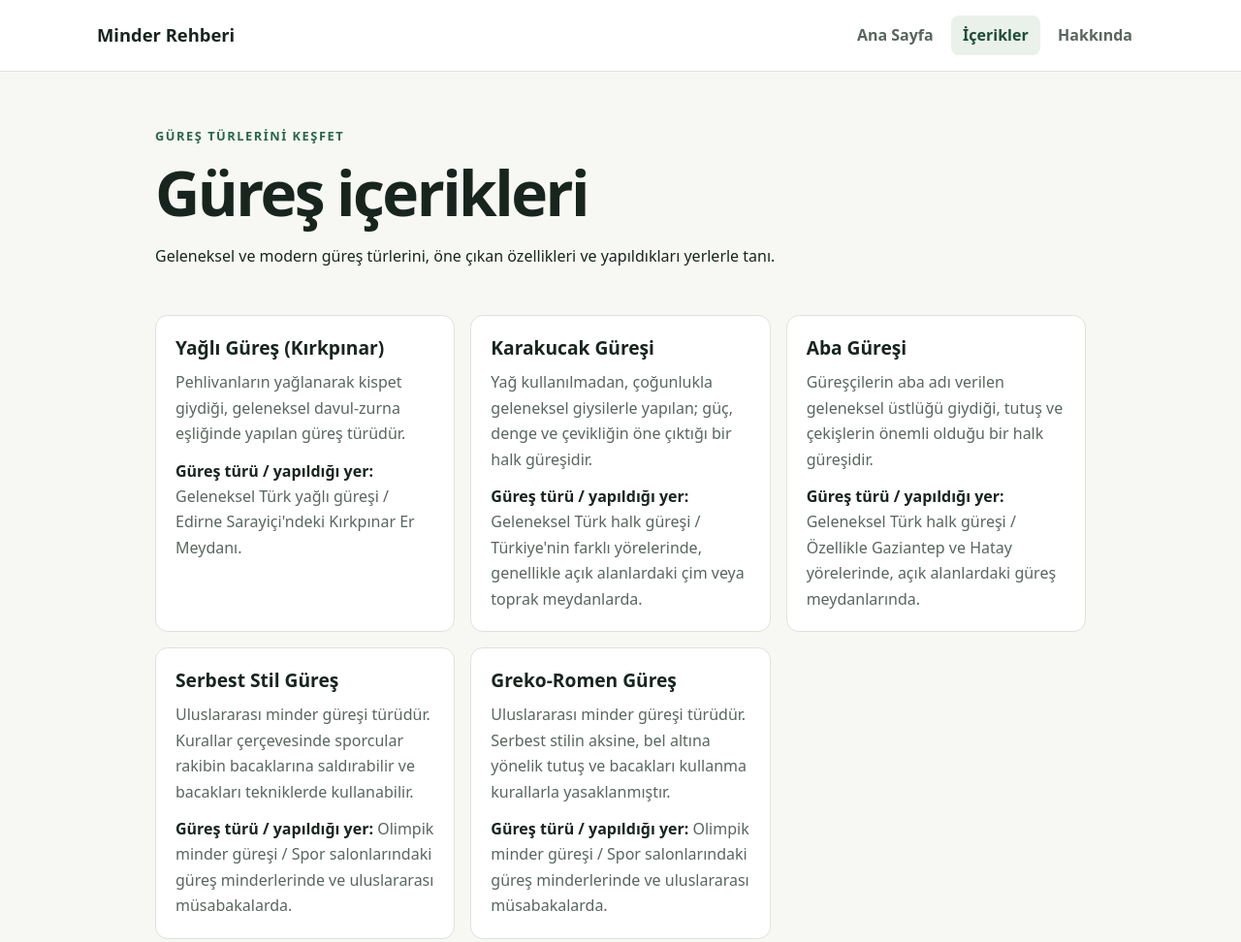
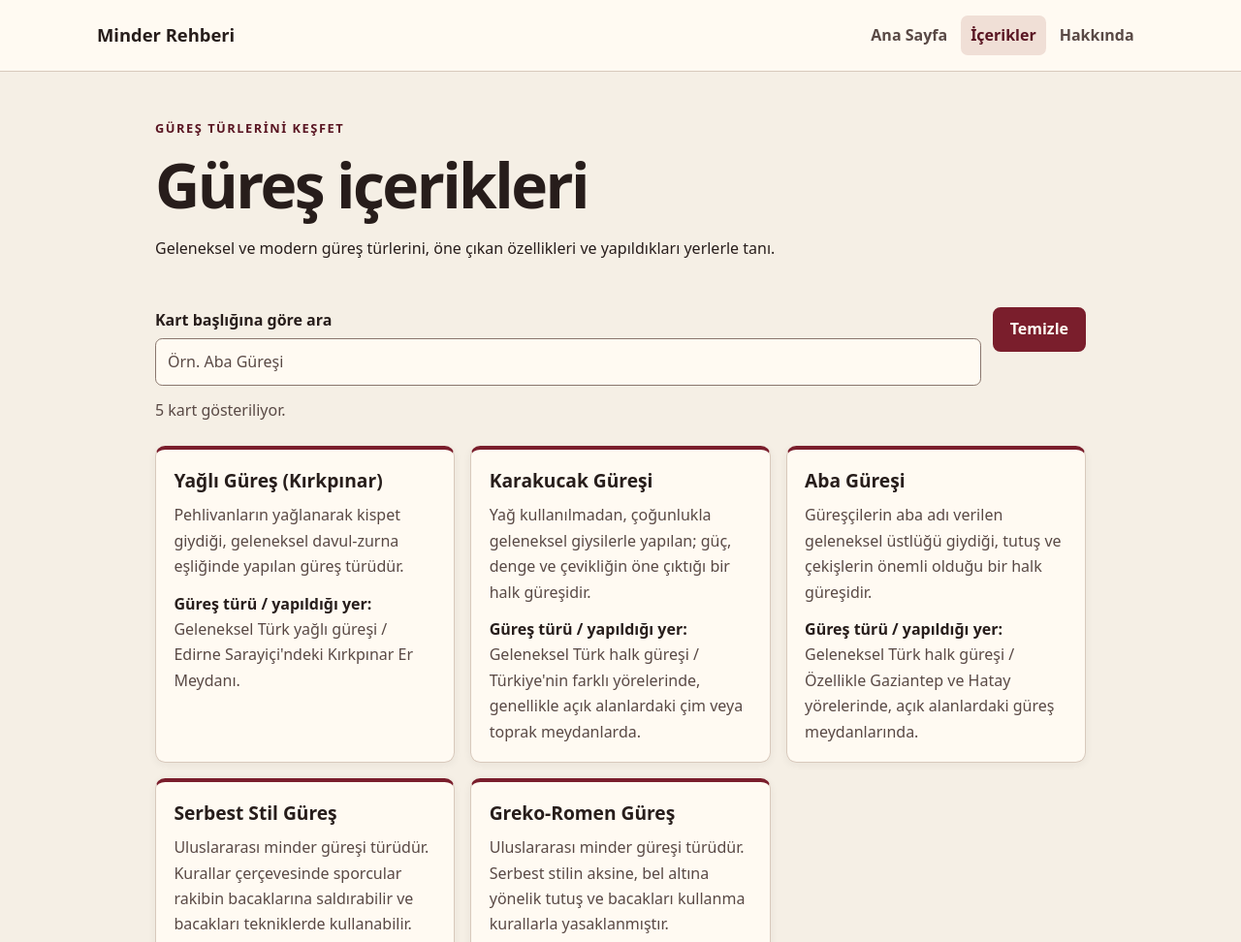
Before and after one commit to huzeyfex/gures, a plain HTML site: page icerikler.html in a window 1280 px wide. Shown: the top 972 px of the page at 97% size. Drawn offline with Linux system fonts and the light colour scheme.

Commit message:
Başlığa göre arama, sayaç ve Temizle eklendi

```diff
--- a/icerikler.html
+++ b/icerikler.html
@@ -3,9 +3,10 @@
 <head>
   <meta charset="utf-8">
   <meta name="viewport" content="width=device-width, initial-scale=1">
-  <meta name="description" content="Güreşe yeni başlayanlar için beş temel güreş tekniğine kısa bir bakış.">
+  <meta name="description" content="Güreş türlerini başlıklarına göre arayın ve kısa tanıtımlarını keşfedin.">
   <title>İçerikler | Minder Rehberi</title>
   <link rel="stylesheet" href="style.css">
+  <script src="script.js" defer></script>
 </head>
 <body>
   <header class="site-header">
@@ -25,6 +26,18 @@
       <h1>Güreş içerikleri</h1>
       <p>Geleneksel ve modern güreş türlerini, öne çıkan özellikleri ve yapıldıkları yerlerle tanı.</p>
     </header>
+
+    <section class="search-panel" aria-label="Güreş türlerinde arama">
+      <div class="search-controls">
+        <div class="search-field">
+          <label for="kart-arama">Kart başlığına göre ara</label>
+          <input id="kart-arama" type="search" autocomplete="off" placeholder="Örn. Aba Güreşi">
+        </div>
+        <button id="arama-temizle" type="button">Temizle</button>
+      </div>
+      <p id="sonuc-sayaci" class="search-status" aria-live="polite" aria-atomic="true"></p>
+      <p id="sonuc-yok" class="search-status" role="status" hidden>Sonuç bulunamadı.</p>
+    </section>
 
     <div class="technique-grid" aria-label="Güreş türleri">
       <div class="kart">
--- /dev/null
+++ b/script.js
@@ -0,0 +1,56 @@
+// Arama alanını, temizleme düğmesini, sonuç sayacını ve boş sonuç mesajını seç.
+const searchInput = document.querySelector("#kart-arama");
+const clearButton = document.querySelector("#arama-temizle");
+const resultCount = document.querySelector("#sonuc-sayaci");
+const noResultsMessage = document.querySelector("#sonuc-yok");
+
+// İçerik kartlarının listesini al.
+const cards = Array.from(document.querySelectorAll(".kart"));
+
+// Her aramada kartları yalnızca başlık metnine göre filtrele.
+function updateCards() {
+  // Sorgunun başındaki ve sonundaki boşlukları kaldır.
+  const query = searchInput.value.trim();
+  // Türkçe I/İ/ı/i harflerini doğru eşlemek için Türkçe yerel ayarını kullan.
+  const normalizedQuery = query.toLocaleLowerCase("tr-TR");
+  // Görünür kartların sayısını arama boyunca hesapla.
+  let visibleCount = 0;
+
+  // Her kart için başlığı alıp sorguyla Türkçe kurallarına göre karşılaştır.
+  cards.forEach((card) => {
+    // Başlık dışındaki açıklama ve yer bilgisini aramaya dahil etme.
+    const title = card.querySelector("h2, h3").textContent.trim();
+    // Boş sorgu tüm kartlarla eşleşir; dolu sorgu başlıkta aranır.
+    const matches = normalizedQuery === ""
+      || title.toLocaleLowerCase("tr-TR").includes(normalizedQuery);
+
+    // Eşleşen kartı göster, eşleşmeyeni gizle.
+    card.hidden = !matches;
+
+    // Görünen kartları sayaçta say.
+    if (matches) {
+      visibleCount += 1;
+    }
+  });
+
+  // Sayacı görünür kart sayısına göre güncelle.
+  resultCount.textContent = `${visibleCount} kart gösteriliyor.`;
+  // Hiç kart görünmüyorsa boş sonuç mesajını aç.
+  noResultsMessage.hidden = visibleCount !== 0;
+}
+
+// Kullanıcı her yazdığında kartları yeniden filtrele.
+searchInput.addEventListener("input", updateCards);
+
+// Temizle düğmesi sorguyu silip tüm kartları tekrar gösterir.
+clearButton.addEventListener("click", () => {
+  // Arama alanını boşalt.
+  searchInput.value = "";
+  // Kart görünürlüğünü ve sayacı varsayılan duruma getir.
+  updateCards();
+  // Klavyeyle aramaya devam edilebilmesi için odağı alana taşı.
+  searchInput.focus();
+});
+
+// Sayfa ilk açıldığında tüm kartları ve doğru sayacı göster.
+updateCards();
--- a/style.css
+++ b/style.css
@@ -1,12 +1,13 @@
 :root {
   color-scheme: light;
-  --ink: #18251f;
-  --muted: #59665f;
-  --paper: #f7f8f3;
-  --surface: #ffffff;
-  --accent: #28664d;
-  --accent-dark: #1d4d39;
-  --line: #dce3db;
+  --ink: #271d1b;
+  --muted: #594945;
+  --paper: #f5efe5;
+  --surface: #fffaf2;
+  --accent: #7a1e2c;
+  --accent-dark: #591522;
+  --line: #d8c9bc;
+  --focus: #281c19;
   font-family: system-ui, -apple-system, BlinkMacSystemFont, "Segoe UI", sans-serif;
 }
 
@@ -29,17 +30,21 @@ a {
   color: var(--accent-dark);
 }
 
-a:focus-visible {
-  outline: 3px solid #d59b32;
-  outline-offset: 4px;
+a:focus-visible,
+button:focus-visible,
+input:focus-visible,
+select:focus-visible,
+textarea:focus-visible {
+  outline: 3px solid var(--focus);
+  outline-offset: 3px;
 }
 
 .site-header {
   display: flex;
-  align-items: center;
-  justify-content: space-between;
-  gap: 1.5rem;
-  padding: 1rem max(1.25rem, calc((100% - 1080px) / 2));
+  flex-direction: column;
+  align-items: flex-start;
+  gap: 0.5rem;
+  padding: 1rem;
   background: var(--surface);
   border-bottom: 1px solid var(--line);
 }
@@ -49,13 +54,12 @@ a:focus-visible {
   font-size: 1.15rem;
   font-weight: 750;
   text-decoration: none;
-  white-space: nowrap;
 }
 
 .nav-list {
   display: flex;
   flex-wrap: wrap;
-  gap: 0.4rem;
+  gap: 0.2rem;
   margin: 0;
   padding: 0;
   list-style: none;
@@ -63,28 +67,29 @@ a:focus-visible {
 
 .nav-list a {
   display: inline-block;
-  padding: 0.45rem 0.75rem;
-  border-radius: 0.5rem;
+  padding: 0.45rem 0.65rem;
+  border-radius: 0.45rem;
   color: var(--muted);
-  font-weight: 600;
+  font-weight: 650;
   text-decoration: none;
 }
 
 .nav-list a:hover,
 .nav-list a[aria-current="page"] {
   color: var(--accent-dark);
-  background: #eaf1eb;
+  background: #f0dfd6;
 }
 
 .container {
-  width: min(100% - 2.5rem, 960px);
+  width: min(100% - 2rem, 960px);
+  min-width: 0;
   margin: 0 auto;
   flex: 1;
 }
 
 .hero {
   max-width: 740px;
-  padding: clamp(4rem, 12vw, 8rem) 0;
+  padding: clamp(3rem, 12vw, 8rem) 0;
 }
 
 .hero h1,
@@ -94,11 +99,12 @@ a:focus-visible {
   font-size: clamp(2.2rem, 6vw, 4rem);
   line-height: 1.12;
   letter-spacing: -0.04em;
+  overflow-wrap: anywhere;
 }
 
 .eyebrow {
   margin: 0 0 0.75rem;
-  color: var(--accent);
+  color: var(--accent-dark);
   font-size: 0.8rem;
   font-weight: 750;
   letter-spacing: 0.12em;
@@ -113,39 +119,99 @@ a:focus-visible {
   line-height: 1.45;
 }
 
-.button {
-  display: inline-block;
+.button,
+button {
+  display: inline-flex;
+  align-items: center;
+  justify-content: center;
+  min-height: 2.75rem;
   margin-top: 1rem;
-  padding: 0.75rem 1.1rem;
-  border-radius: 0.55rem;
-  color: #fff;
+  padding: 0.65rem 1rem;
+  border: 2px solid var(--accent);
+  border-radius: 0.5rem;
+  color: var(--surface);
   background: var(--accent);
+  font: inherit;
   font-weight: 700;
+  line-height: 1.3;
+  text-align: center;
   text-decoration: none;
+  cursor: pointer;
 }
 
-.button:hover {
+.button:hover,
+button:hover {
+  border-color: var(--accent-dark);
   background: var(--accent-dark);
+}
+
+.button:active,
+button:active {
+  transform: translateY(1px);
 }
 
 .page-heading {
   max-width: 700px;
-  padding: 3.5rem 0 2rem;
+  padding: 3rem 0 2rem;
+}
+
+.search-panel {
+  margin-bottom: 1.5rem;
+}
+
+.search-controls {
+  display: flex;
+  flex-direction: column;
+  align-items: stretch;
+  gap: 0.75rem;
+}
+
+.search-field {
+  min-width: 0;
+  flex: 1;
+}
+
+.search-field label {
+  display: block;
+  margin-bottom: 0.35rem;
+  color: var(--ink);
+  font-weight: 650;
+}
+
+.search-field input {
+  display: block;
+}
+
+.search-controls button {
+  align-self: flex-start;
+  margin-top: 0;
+}
+
+.search-status {
+  margin: 0.75rem 0 0;
+  color: var(--muted);
+}
+
+.search-status[hidden] {
+  display: none;
 }
 
 .technique-grid {
   display: grid;
-  grid-template-columns: repeat(auto-fit, minmax(min(100%, 260px), 1fr));
+  grid-template-columns: minmax(0, 1fr);
   gap: 1rem;
   padding-bottom: 4rem;
 }
 
 .technique-card,
 .kart {
-  padding: 1.25rem;
+  min-width: 0;
+  padding: 1.15rem;
   border: 1px solid var(--line);
-  border-radius: 0.8rem;
+  border-top: 4px solid var(--accent);
+  border-radius: 0.65rem;
   background: var(--surface);
+  box-shadow: 0 2px 8px rgb(39 29 27 / 6%);
 }
 
 .technique-card h2,
@@ -153,6 +219,7 @@ a:focus-visible {
   margin: 0 0 0.6rem;
   font-size: 1.2rem;
   line-height: 1.35;
+  overflow-wrap: anywhere;
 }
 
 .technique-card p,
@@ -171,7 +238,7 @@ a:focus-visible {
 
 .about-content {
   max-width: 720px;
-  padding: 4rem 0;
+  padding: 3rem 0;
 }
 
 .text-link {
@@ -181,8 +248,57 @@ a:focus-visible {
   text-underline-offset: 0.2em;
 }
 
+form {
+  display: grid;
+  gap: 1rem;
+  max-width: 42rem;
+}
+
+form label,
+fieldset legend {
+  color: var(--ink);
+  font-weight: 650;
+}
+
+input,
+select,
+textarea {
+  width: 100%;
+  min-height: 2.75rem;
+  padding: 0.65rem 0.75rem;
+  border: 1px solid #89766d;
+  border-radius: 0.45rem;
+  color: var(--ink);
+  background: var(--surface);
+  font: inherit;
+}
+
+textarea {
+  min-height: 7rem;
+  resize: vertical;
+}
+
+input::placeholder,
+textarea::placeholder {
+  color: var(--muted);
+  opacity: 1;
+}
+
+input:focus-visible,
+select:focus-visible,
+textarea:focus-visible {
+  border-color: var(--accent-dark);
+}
+
+fieldset {
+  min-width: 0;
+  padding: 1rem;
+  border: 1px solid var(--line);
+  border-radius: 0.5rem;
+}
+
 .site-footer {
-  padding: 1.25rem;
+  padding: 1.25rem 1rem;
   border-top: 1px solid var(--line);
   color: var(--muted);
   background: var(--surface);
@@ -194,18 +310,37 @@ a:focus-visible {
   font-size: 0.9rem;
 }
 
-@media (max-width: 560px) {
+@media (min-width: 600px) {
   .site-header {
-    align-items: flex-start;
-    flex-direction: column;
-    gap: 0.5rem;
+    flex-direction: row;
+    align-items: center;
+    justify-content: space-between;
+    gap: 1rem;
+    padding-right: max(1.5rem, calc((100% - 1080px) / 2));
+    padding-left: max(1.5rem, calc((100% - 1080px) / 2));
   }
 
-  .nav-list {
-    gap: 0.15rem;
+  .technique-grid {
+    grid-template-columns: repeat(2, minmax(0, 1fr));
   }
 
-  .nav-list a {
-    padding: 0.4rem 0.55rem;
+  .search-controls {
+    flex-direction: row;
+    align-items: flex-end;
   }
 }
+
+@media (min-width: 900px) {
+  .technique-grid {
+    grid-template-columns: repeat(3, minmax(0, 1fr));
+  }
+}
+
+@media (prefers-reduced-motion: reduce) {
+  *,
+  *::before,
+  *::after {
+    scroll-behavior: auto !important;
+    transition-duration: 0.01ms !important;
+  }
+}
```
